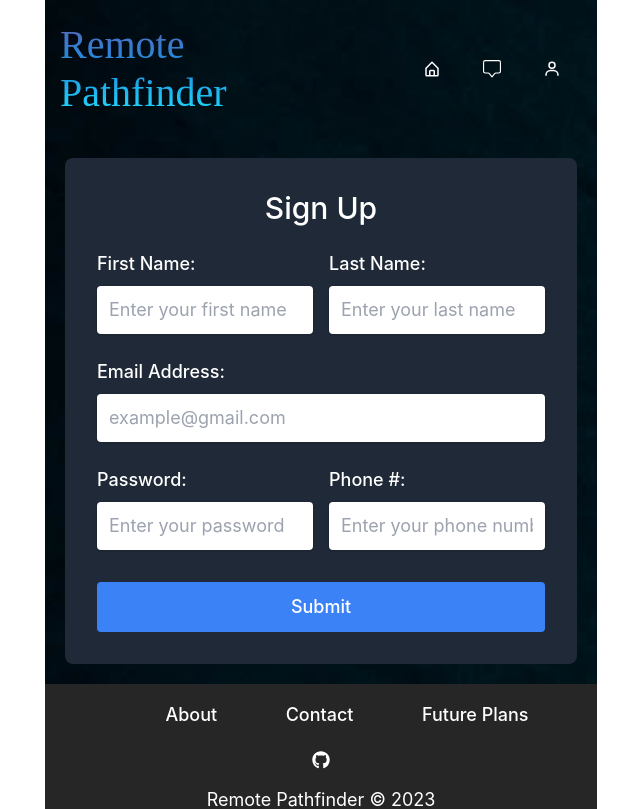
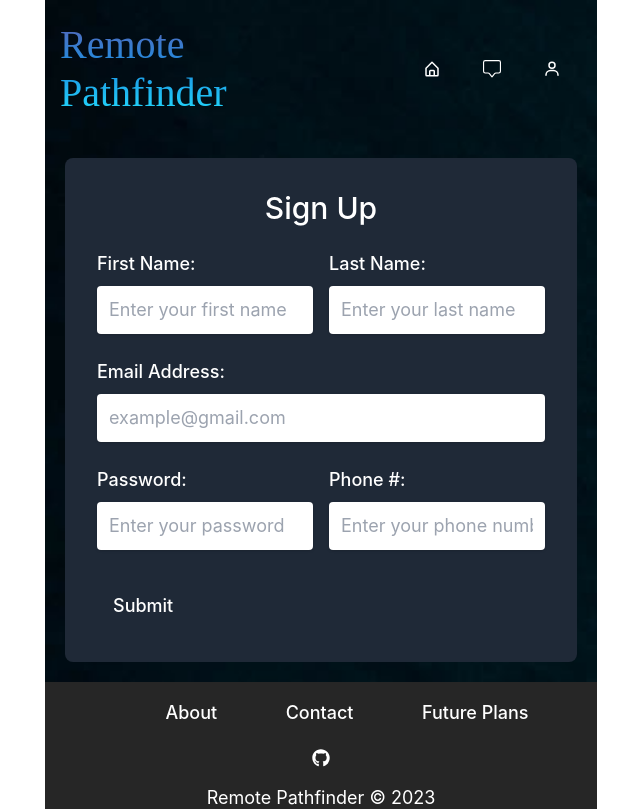
Before and after one commit to KingKonaTheFirst/Remote-Pathfinder, a React (Vite) app in the folder client/: page /signup in a window 1280 px wide. Shown: the top 809 px of the page, without its empty margins (319-959 px from the left). Built offline with nearby package versions, Linux system fonts and the light colour scheme.

Commit message:
did goodies

```diff
--- a/client/src/pages/SignUp.jsx
+++ b/client/src/pages/SignUp.jsx
@@ -76,11 +76,10 @@ export default function UserSignUp() {
           </div>
         </div>
 
-        <button
-          type="submit"
-          className="block w-full mt-8 px-4 py-2 font-medium text-white bg-blue-500 rounded hover:bg-blue-600 focus:outline-none focus:bg-blue-700 transition-color">
-          Submit
-        </button>
+        <div
+  className="w-full mt-8 px-4 py-2 font-medium text-white overflow-hidden rounded cursor-pointer hover:teal-800 focus:outline-none focus:bg-teal-900 transition-color">
+  Submit
+</div>
       </form>
     </div>
   );
```
